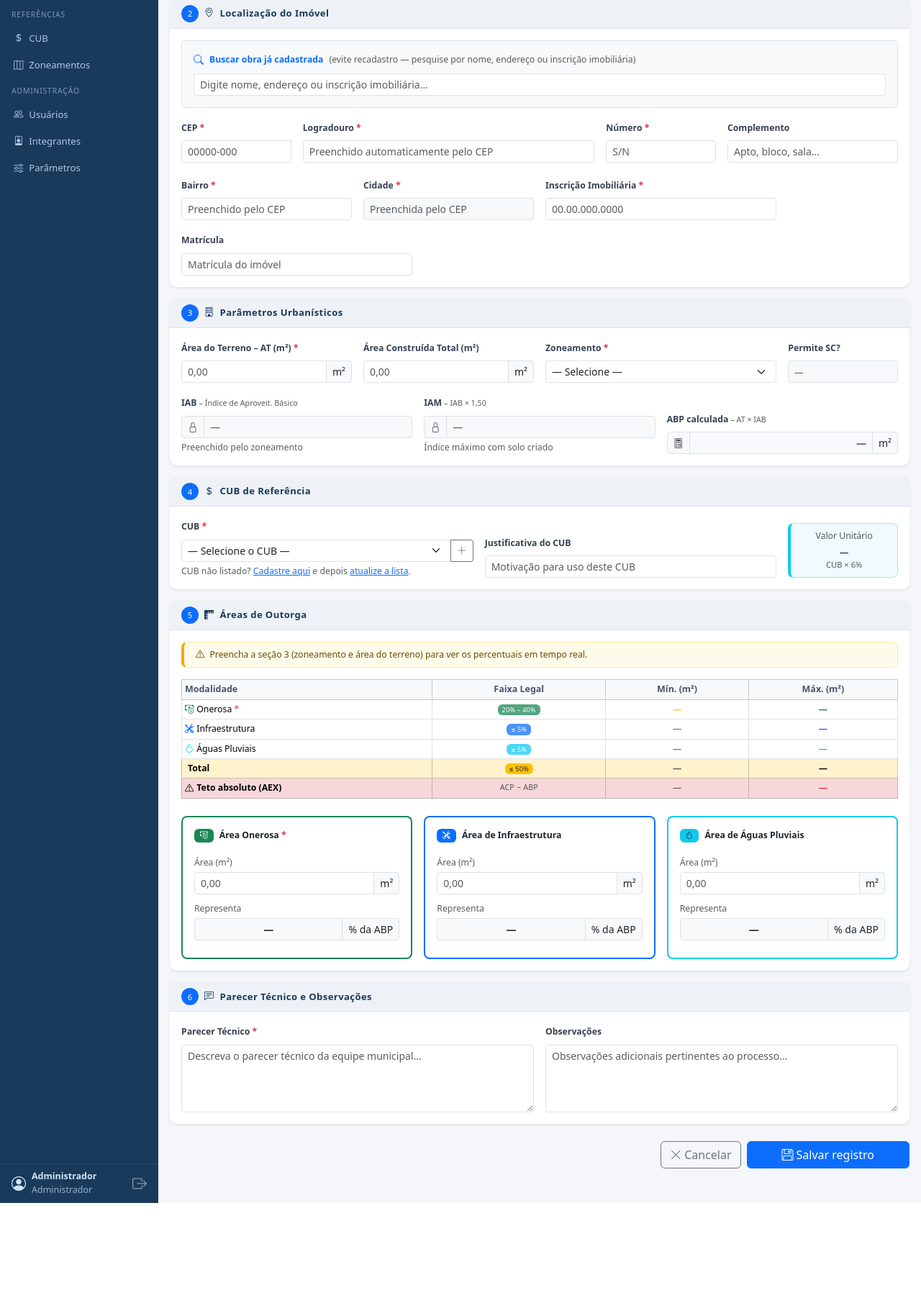
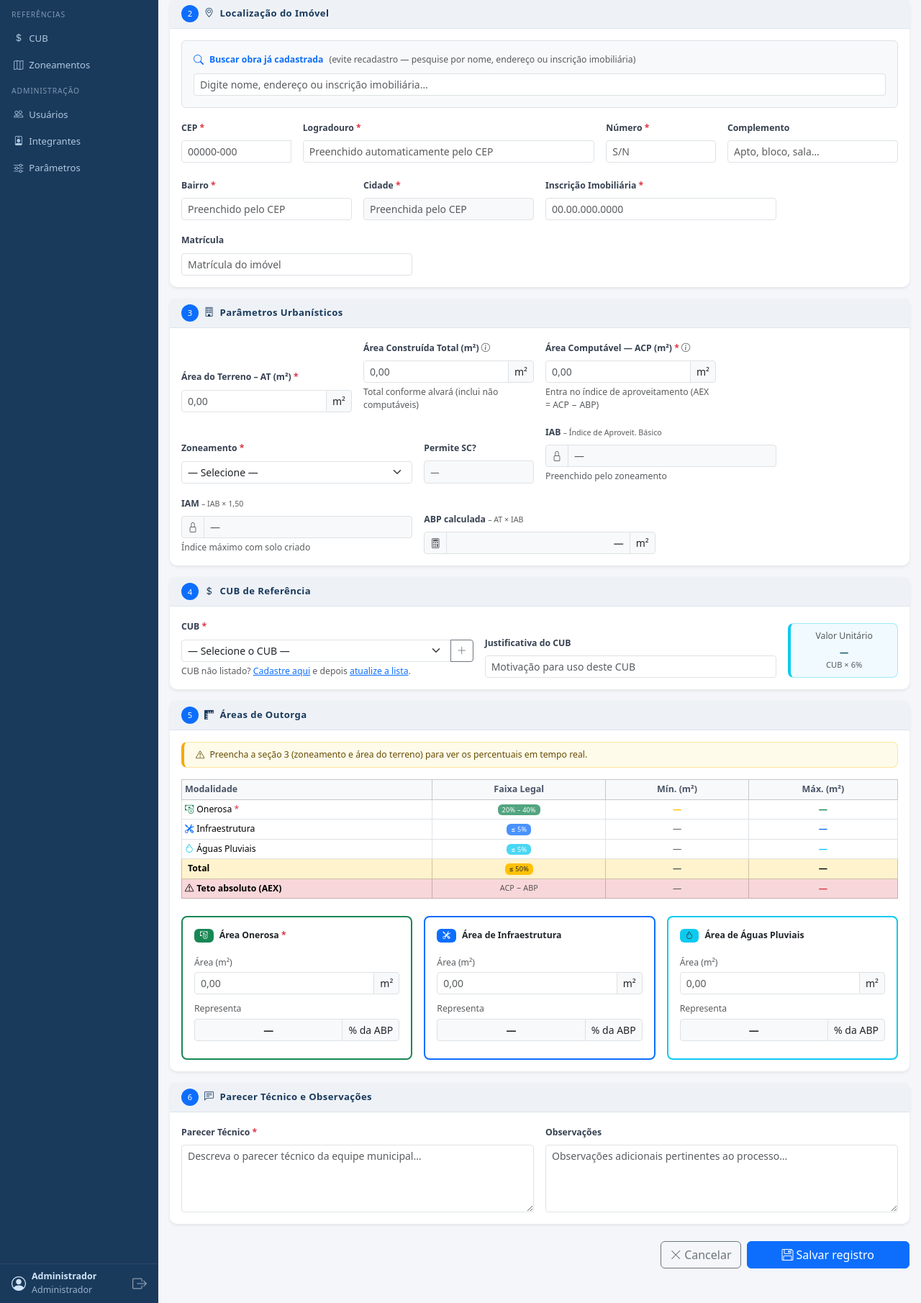
Before and after one commit to fabinhocoe/CMAIU, a Flask app: page /solo-criado/novo in a window 1280 px wide. Shown: the part 387-2198 px from the top of the page at 72% size. Before the commit the page ends 2059 px from the top, so only its background shows below. Run offline with Flask 3, Linux system fonts and the light colour scheme; a user stored in the database is signed in; data comes from the database, SQL or seed files in the repository; data that the repository does not hold is empty.

Commit message:
Differentiate área construída vs área computável in Solo Criado module
- form.html: add separate field for area_computavel (ACP), with tooltip and help text
  explaining the difference; getAEX() now uses scAreaComputavel for calculations
- calcular.html: show both área construída total and área computável separately in
  the reference summary panel; clarify AEX label
- _relatorio_corpo.html: show both fields in section 2 (Parâmetros Urbanísticos);
  label ACP as Área Computável in the calculation memory

Co-Authored-By: Claude Sonnet 4.6 <noreply@anthropic.com>
Claude-Session: https://claude.ai/code/session_01VXWAfgFSAm4ZBKgqyac9J3

```diff
--- a/templates/solo_criado/_relatorio_corpo.html
+++ b/templates/solo_criado/_relatorio_corpo.html
@@ -25,7 +25,8 @@
       <div class="col-md-3"><strong>Permite Solo Criado:</strong> {{ 'Sim' if sc.permite_solo_criado else 'Não' }}</div>
       <div class="col-md-4"><strong>Área do Terreno (AT):</strong> {{ sc.area_terreno|fmt_area if sc.area_terreno else '—' }}</div>
       {% set _acp_rel = sc.area_computavel or sc.area_construida_total %}
-      <div class="col-md-4"><strong>Área Construída (ACP):</strong> {{ _acp_rel|fmt_area if _acp_rel else '—' }}</div>
+      <div class="col-md-4"><strong>Área Construída Total:</strong> {{ sc.area_construida_total|fmt_area if sc.area_construida_total else '—' }}</div>
+      <div class="col-md-4"><strong>Área Computável (ACP):</strong> {{ _acp_rel|fmt_area if _acp_rel else '—' }}</div>
       <div class="col-md-4"><strong>CUB:</strong>
         {% if sc.cub %}{{ sc.cub.mes_ano_str }} – {{ sc.cub_valor|brl }}/m²
         {% elif sc.cub_valor %}{{ sc.cub_valor|brl }}/m²{% else %}—{% endif %}
@@ -39,7 +40,7 @@
         = <strong>{{ sc.abp|fmt_area if sc.abp is not none else '—' }}</strong>
       </p>
       <p class="mb-1">
-        <strong>Área Excedente (AEX)</strong> = ACP − ABP = {{ _acp_rel|fmt_area if _acp_rel else '—' }} − {{ sc.abp|fmt_area if sc.abp is not none else '—' }}
+        <strong>Área Excedente (AEX)</strong> = ACP − ABP = {{ _acp_rel|fmt_area if _acp_rel else '—' }} <small class="text-muted">(Área Computável)</small> − {{ sc.abp|fmt_area if sc.abp is not none else '—' }}
         = <strong>{{ sc.aex|fmt_area if sc.aex is not none else '—' }}</strong>
       </p>
       <p class="mb-3">
--- a/templates/solo_criado/calcular.html
+++ b/templates/solo_criado/calcular.html
@@ -38,7 +38,8 @@
               {% else %}—{% endif %}
             </div>
             {% set acp = sc.area_computavel or sc.area_construida_total %}
-            <div class="col-6"><strong>Área Computável / Construída (ACP):</strong> {{ acp|fmt_area if acp else '—' }}</div>
+            <div class="col-6"><strong>Área Construída Total:</strong> {{ sc.area_construida_total|fmt_area if sc.area_construida_total else '—' }}</div>
+            <div class="col-6"><strong>Área Computável (ACP):</strong> {{ acp|fmt_area if acp else '—' }}</div>
             <div class="col-12"><strong>Área Excedente (AEX = ACP−ABP):</strong>
               {% if sc.area_terreno and sc.iab and acp %}
                 {% set abp = sc.area_terreno * sc.iab %}
@@ -100,6 +101,7 @@
                 <tr class="table-danger">
                   <td class="text-start fw-bold" colspan="2">
                     <i class="bi bi-exclamation-triangle me-1"></i>Área Excedente (AEX = ACP − ABP) — teto absoluto das compras
+                    <div class="fw-normal text-muted" style="font-size:.8em">ACP = Área Computável (entra no índice de aproveitamento)</div>
                   </td>
                   <td class="text-muted">—</td>
                   <td class="fw-bold text-danger">{{ aex_val|fmt_area }}</td>
--- a/templates/solo_criado/form.html
+++ b/templates/solo_criado/form.html
@@ -225,7 +225,10 @@
         </div>
 
         <div class="col-md-3">
-          <label class="form-label small fw-semibold">Área Construída Total (m²)</label>
+          <label class="form-label small fw-semibold">
+            Área Construída Total (m²)
+            <i class="bi bi-info-circle text-muted" title="Área total da edificação conforme alvará (inclui áreas não computáveis)" data-bs-toggle="tooltip"></i>
+          </label>
           <div class="input-group input-group-sm">
             <input type="number" step="0.01" min="0" name="area_construida_total" id="scAreaConstruida"
                    class="form-control" placeholder="0,00"
@@ -233,6 +236,22 @@
                    value="{{ '%.2f'|format(sc.area_construida_total) if sc and sc.area_construida_total else '' }}">
             <span class="input-group-text">m²</span>
           </div>
+          <div class="form-text">Total conforme alvará (inclui não computáveis)</div>
+        </div>
+
+        <div class="col-md-3">
+          <label class="form-label small fw-semibold">
+            Área Computável — ACP (m²) <span class="text-danger">*</span>
+            <i class="bi bi-info-circle text-muted" title="Área que entra no Índice de Aproveitamento. AEX = ACP − ABP" data-bs-toggle="tooltip"></i>
+          </label>
+          <div class="input-group input-group-sm">
+            <input type="number" step="0.01" min="0" name="area_computavel" id="scAreaComputavel"
+                   class="form-control" placeholder="0,00" required
+                   oninput="atualizarPercs()"
+                   value="{{ '%.2f'|format(sc.area_computavel) if sc and sc.area_computavel else '' }}">
+            <span class="input-group-text">m²</span>
+          </div>
+          <div class="form-text">Entra no índice de aproveitamento (AEX = ACP − ABP)</div>
         </div>
 
         <div class="col-md-4">
@@ -626,7 +645,7 @@ function fmtPerc(v) {
 
 function getAEX() {
   const abp = getABP();
-  const acp = parseFloat(document.getElementById('scAreaConstruida')?.value) || 0;
+  const acp = parseFloat(document.getElementById('scAreaComputavel')?.value) || 0;
   return abp > 0 && acp > 0 ? Math.max(0, acp - abp) : 0;
 }
 
```
